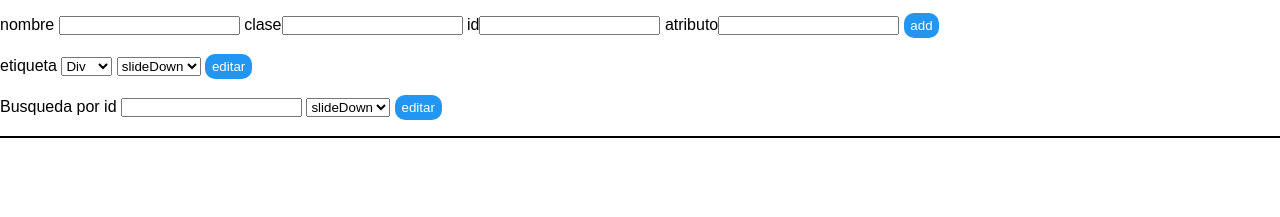
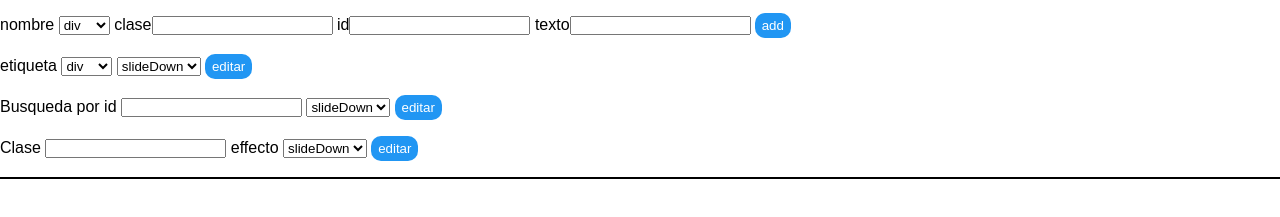
Before and after one commit to cuberolopez96/jQueryExamples, a plain HTML site: page index.html in a window 1280 px wide. Shown: the part 83-300 px from the top of the page. Drawn offline with Linux system fonts and the light colour scheme.

Commit message:
a falta de que lo mire lourdes

```diff
--- a/index.html
+++ b/index.html
@@ -14,20 +14,26 @@
        <header><h2>Añadir etiqueta</h2></header>
        <form action="">
           <label for="">nombre</label>
-           <input type="text" id="nombre">
+            <select name="" id="nombre">
+                <option value="div">div</option>
+                <option value="p">p</option>
+                <option value="span">span</option>
+                <option value="a">a</option>
+            </select>
            <label for="">clase</label><input type="text" id="addclass">
            <label for="">id</label><input type="text" id="id">
-           <label for="">atributo</label><input type="text" id="attr">
-           <input type="submit" id="add" value="add">
+           <label for="">texto</label><input type="text" id="texto">
+            <input type="submit" id="add" value="add">
        </form>
    </div>
    <div id="efectos">
        <div class="form">
            <label for="">etiqueta</label>
            <select name="" id="selectetiqueta">
-               <option value="div">Div</option>
+               <option value="div">div</option>
                <option value="span">span</option>
                <option value="a">a</option>
+               <option value="p">p</option>
            </select>
            <select name="" id="effects1">
                <option value="slideDown">
@@ -71,6 +77,30 @@
            </form>
        </div>
    </div>
+   <div class="form">
+       <form action="" id="formclase">
+          <label for="">Clase</label>
+           <input type="text" id="inputclass">
+           <label for="">effecto</label>
+               <select name="" id="effects3">
+               <option value="slideDown">
+                   slideDown
+               </option>
+                <option value="slideUp">
+                   slideUp
+               </option>
+                <option value="fadeIn">
+                    fadeIn
+                </option>
+                <option value="fadeOut">
+                    fadeOut
+                </option>
+                <option value="hide">hide</option>
+                <option value="show">show</option>
+           </select>
+           <input type="submit" id="editclass" value="editar">
+       </form>
+   </div>
 
    <div id="vista">
 
--- a/js/main.js
+++ b/js/main.js
@@ -29,21 +29,22 @@
 
             var etiqueta = $('#nombre')[0].value;
             var clase = $('#addclass')[0].value;
-            var atributo = $('#attr')[0].value
+
+            var texto = $('#texto')[0].value;
 
             var elemento = $("<"+etiqueta+"></"+etiqueta+">");
             var id = $('#id')[0].value;
 
             elemento.addClass(clase);
 
-          if(id.empty){ elemento.attr("id",id);}
-           if(atributo.empty){ elemento.attr(atributo,"hola");};
-            elemento.text("hola");
+          if(id.length !== 0){ elemento.attr("id",id);}
+
+            elemento.text(texto);
             elemento.appendTo("#vista");
         })
         $('#editaretiqueta').click(function(event){
             event.preventDefault();
-            var selectEtiqueta = $($('#selectetiqueta')[0].value);
+            var selectEtiqueta = $("#vista "+$('#selectetiqueta')[0].value);
             addEfecto(selectEtiqueta,$('#effects1')[0].value);
         });
         $("#editarid").click(function(event){
@@ -51,5 +52,10 @@
             var selectId = $("#"+$("#selectId")[0].value);
             addEfecto(selectId,$("#effects2")[0].value);
         })
+        $("#editclass").click(function(event){
+            event.preventDefault();
+            var inputclass=$('.'+$('#inputclass')[0].value);
+            addEfecto(inputclass,$('#effects3')[0].value);
+        })
     })
 })()
```
